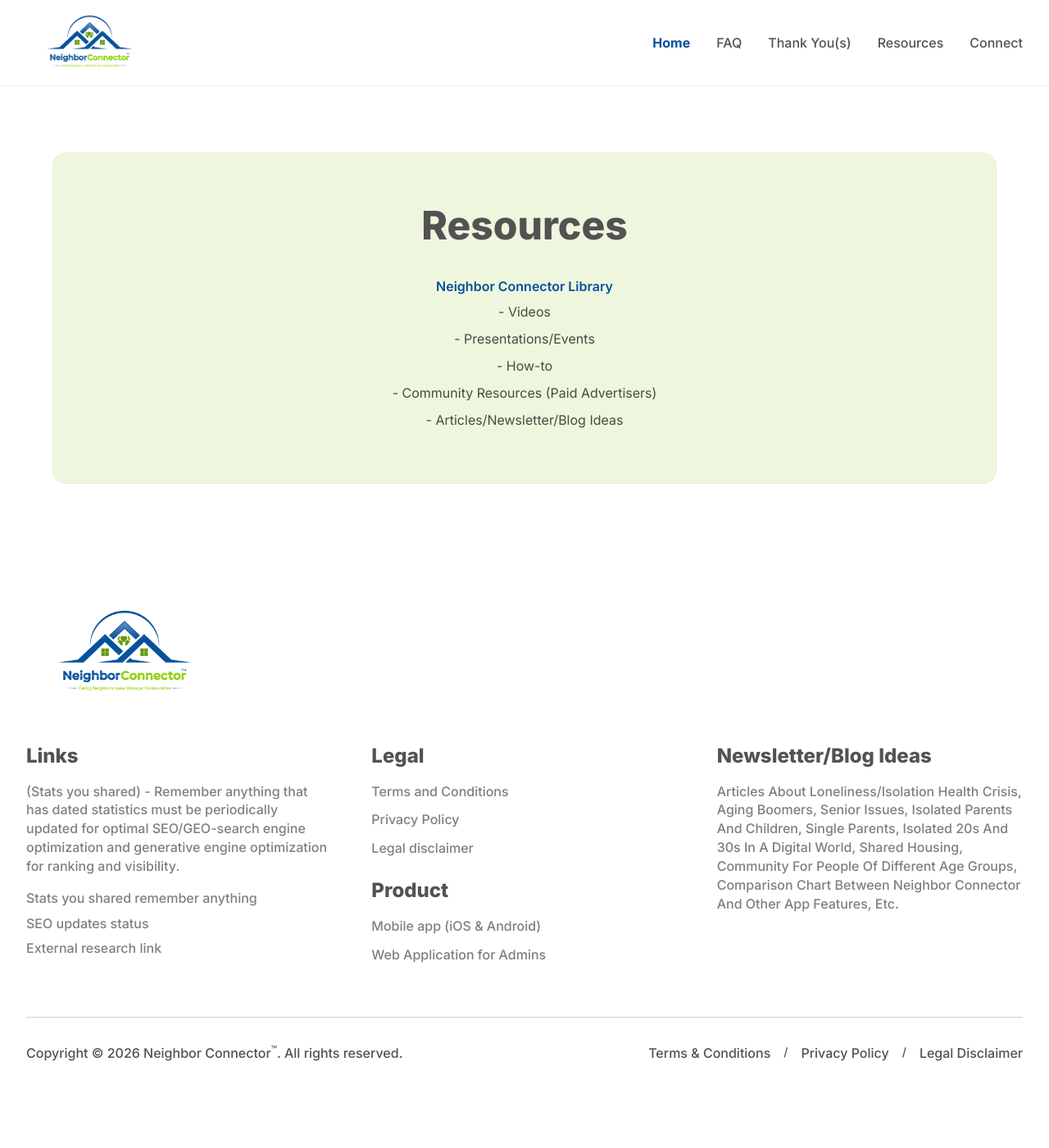
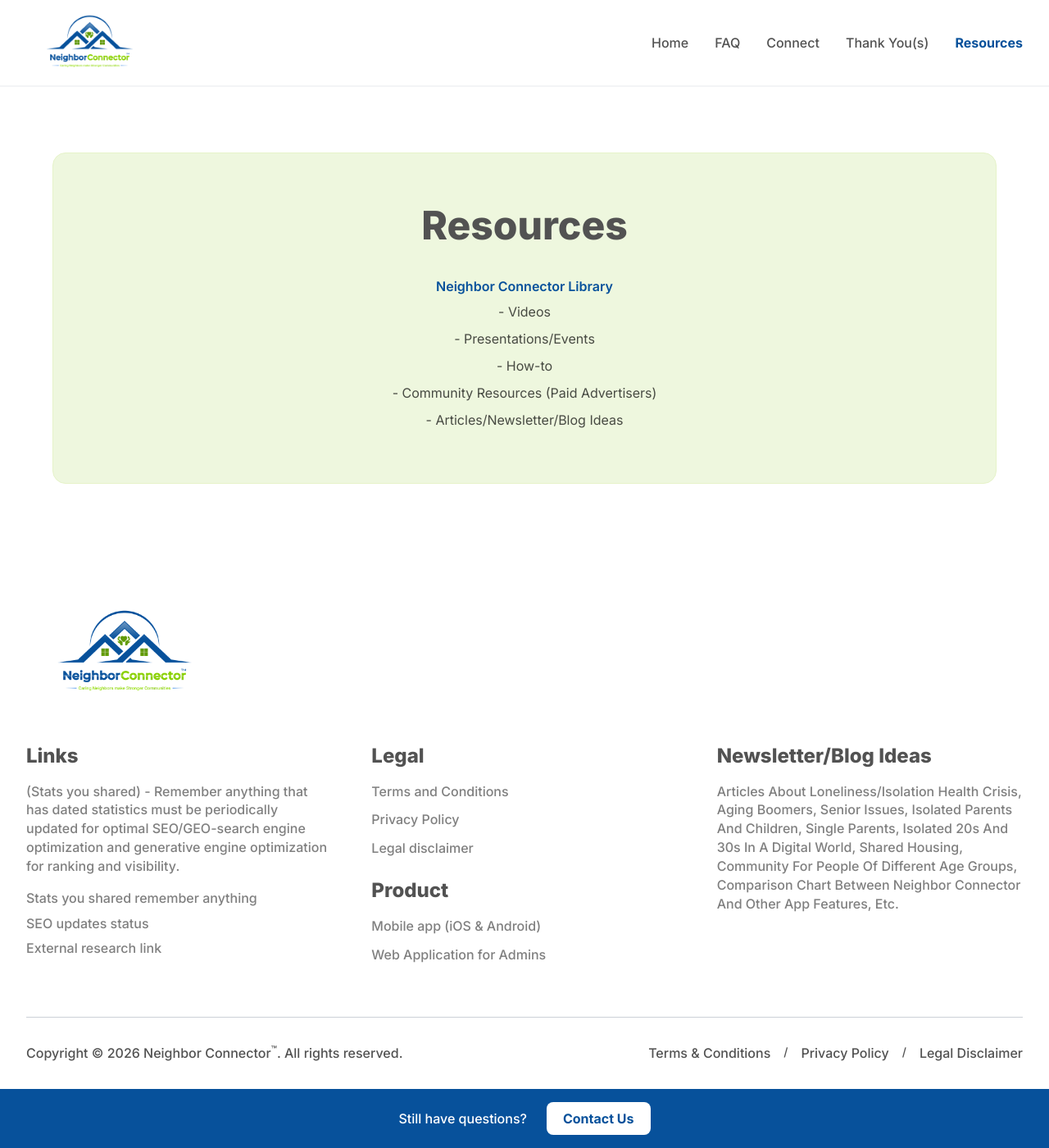
Before and after one commit to dignitestudios-dev/Neighbour-Connector-Web, a Next.js app: page /resources in a window 1280 px wide. Shown: the whole page at 82% size. Before the commit the page ends 1360 px from the top, so only its background shows below. Built offline with nearby package versions, Linux system fonts and the light colour scheme.

Commit message:
Update: enhance FAQ section with Holly icon and add contact prompt in footer

```diff
--- a/src/app/page.jsx
+++ b/src/app/page.jsx
@@ -15,8 +15,8 @@
       <HowItWorks />
       <AboutUs />
       <FAQ />
+      <GetStarted />
       <Contact />
-      <GetStarted />
     </>
   );
 };
--- a/src/components/FAQ.jsx
+++ b/src/components/FAQ.jsx
@@ -2,6 +2,7 @@
 
 import React, { useState } from "react";
 import Holly from "./icons/Holly";
+import Image from "next/image";
 
 const FAQ = () => {
   const [openIndex, setOpenIndex] = useState(null);
@@ -157,9 +158,19 @@
       <div className="max-w-5xl mx-auto px-6 md:px-8">
         {/* Header */}
         <div className="text-center mb-12 md:mb-16">
-          <h2 className="text-4xl md:text-5xl font-black text-secondary mb-4">
-            Frequently Asked Questions
-          </h2>
+          <div className="flex items-center justify-center gap-3 mb-4">
+            <h2 className="text-4xl md:text-5xl font-black text-secondary mb-4">
+              Frequently Asked Questions
+            </h2>
+
+            <Image
+              src="/images/holly.png"
+              alt="Holly Icon"
+              width={48}
+              height={48}
+            />
+          </div>
+
           <p className="text-base md:text-lg font-medium text-black/50 leading-relaxed max-w-2xl mx-auto">
             Holly can help you find answers to some common questions about
             NeighborConnector™ and how to get started building your circle
@@ -251,7 +262,7 @@
         </div>
 
         {/* Support Contact */}
-        <div className="mt-10 md:mt-12 p-6 md:p-8 bg-linear-to-r from-[#07519B]/5 to-[#619908]/5 rounded-lg border border-[#88CE00]/30 flex flex-col sm:flex-row items-center justify-between gap-4">
+        {/* <div className="mt-10 md:mt-12 p-6 md:p-8 bg-linear-to-r from-[#07519B]/5 to-[#619908]/5 rounded-lg border border-[#88CE00]/30 flex flex-col sm:flex-row items-center justify-between gap-4">
           <div>
             <p className="text-base md:text-lg font-bold text-secondary mb-1">
               Need immediate help?
@@ -279,20 +290,8 @@
             </svg>
             720-693-2522
           </a>
-        </div>
+        </div> */}
 
-        {/* Bottom CTA */}
-        <div className="mt-12 md:mt-16 p-6 md:p-8 bg-linear-to-r from-[#07519B]/5 to-[#619908]/5 rounded-lg border border-[#88CE00]/30 text-center">
-          <p className="text-base md:text-lg font-medium text-black/50 mb-4">
-            Still have questions?
-          </p>
-          <a
-            href="/#contact"
-            className="inline-block px-6 md:px-8 py-3 md:py-4 bg-primary text-white font-bold rounded-lg hover:bg-[#054073] transition-colors duration-300"
-          >
-            Contact Us
-          </a>
-        </div>
       </div>
     </section>
   );
--- a/src/components/Footer.jsx
+++ b/src/components/Footer.jsx
@@ -91,7 +91,7 @@
   }
 
   return (
-    <footer className="relative w-full bg-white py-12 md:py-16 font-medium">
+    <footer className="relative w-full bg-white pt-12 md:pt-16 font-medium">
       <SuccessModal
         isOpen={showModal}
         onClose={() => setShowModal(false)}
@@ -248,6 +248,21 @@
           </div>
         </div>
       </div>
+
+      {/* Still have questions strip */}
+      <div className="w-full bg-primary mt-8 py-4 px-6">
+        <div className="max-w-7xl mx-auto flex flex-col sm:flex-row items-center justify-center gap-3 sm:gap-6">
+          <p className="text-white font-medium text-sm md:text-base">
+            Still have questions?
+          </p>
+          <a
+            href="/#contact"
+            className="px-5 py-2 bg-white text-primary font-bold rounded-lg text-sm md:text-base hover:bg-gray-100 transition-colors duration-300"
+          >
+            Contact Us
+          </a>
+        </div>
+      </div>
     </footer>
   );
 };
--- a/src/components/Navbar.jsx
+++ b/src/components/Navbar.jsx
@@ -3,21 +3,34 @@
 import React, { useEffect, useState } from "react";
 import Link from "next/link";
 import Image from "next/image";
+import { usePathname } from "next/navigation";
 
 const Navbar = () => {
   const navLinks = [
     { href: "/", label: "Home" },
     { href: "/#faq", label: "FAQ" },
+    { href: "/#contact", label: "Connect" },
     { href: "/thank-yous", label: "Thank You(s)" },
     { href: "/resources", label: "Resources" },
-    { href: "/#contact", label: "Connect" },
   ];
 
+  const pathname = usePathname();
   const [active, setActive] = useState("/");
   const [isMenuOpen, setIsMenuOpen] = useState(false);
 
+  // Highlight standalone pages (/thank-yous, /resources) based on pathname
   useEffect(() => {
-    // Observe in-page sections and update active nav link on scroll
+    const pageLink = navLinks.find(
+      (l) => !l.href.includes("#") && l.href !== "/" && l.href === pathname,
+    );
+    if (pageLink) {
+      setActive(pageLink.href);
+    }
+  }, [pathname]);
+
+  useEffect(() => {
+    // Only run scroll-based active tracking on the home page
+    if (pathname !== "/") return;
     if (typeof window === "undefined") return;
 
     const idFromHref = (href) => {
@@ -113,7 +126,7 @@
       observer.disconnect();
       window.removeEventListener("scroll", onScroll);
     };
-  }, []);
+  }, [pathname]);
 
   const handleNavClick = (e, href) => {
     // smooth scroll for in-page anchors
```
Also changed, not shown: public/images/holly.png (added).
